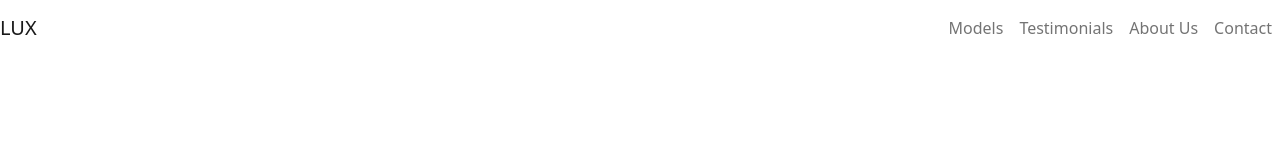
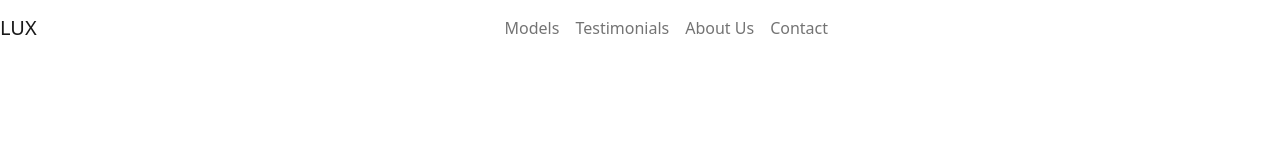
Before and after one commit to jurektomasello/solar-panel-website, a plain HTML site: page index.html in a window 1280 px wide. Drawn offline with nearby package versions, Linux system fonts and the light colour scheme; a web font is replaced by a local one.

Commit message:
Add Google Fonts link

```diff
--- a/index.html
+++ b/index.html
@@ -11,6 +11,10 @@
     <!-- Bootstrap -->
     <link href="https://cdn.jsdelivr.net/npm/bootstrap@5.0.0-beta1/dist/css/bootstrap.min.css" rel="stylesheet"
         integrity="sha384-giJF6kkoqNQ00vy+HMDP7azOuL0xtbfIcaT9wjKHr8RbDVddVHyTfAAsrekwKmP1" crossorigin="anonymous">
+
+    <!-- Google Fonts -->
+    <link rel="preconnect" href="https://fonts.gstatic.com">
+    <link href="https://fonts.googleapis.com/css2?family=Heebo:wght@100&family=NTR&display=swap" rel="stylesheet">
 
     <link rel="stylesheet" href="style.css">
 </head>
@@ -28,7 +32,7 @@
                 <span class="navbar-toggler-icon"></span>
             </button>
             <div class="collapse navbar-collapse" id="navbarNavDropdown">
-                <ul class="navbar-nav ms-auto">
+                <ul class="navbar-nav mx-auto">
                     <li class="nav-item">
                         <a class="nav-link" href="#title">Models</a>
                     </li>
```
